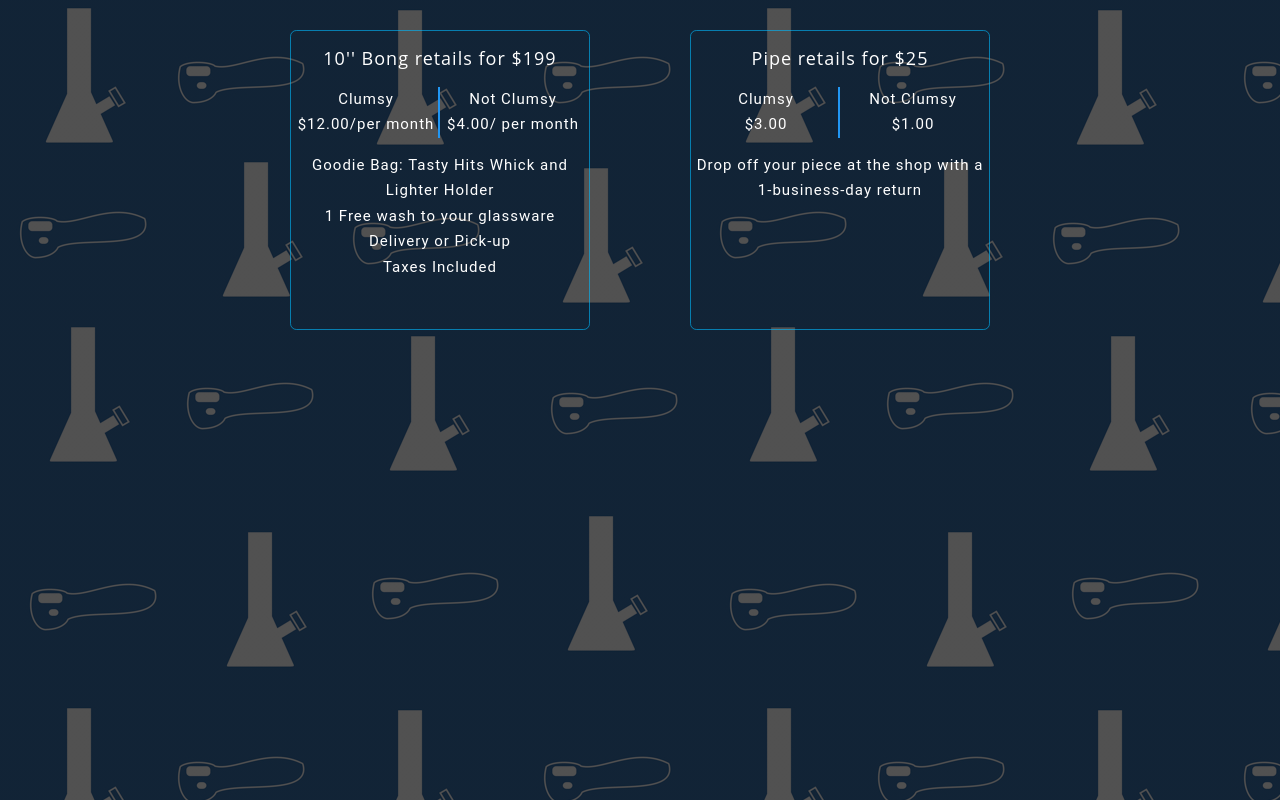
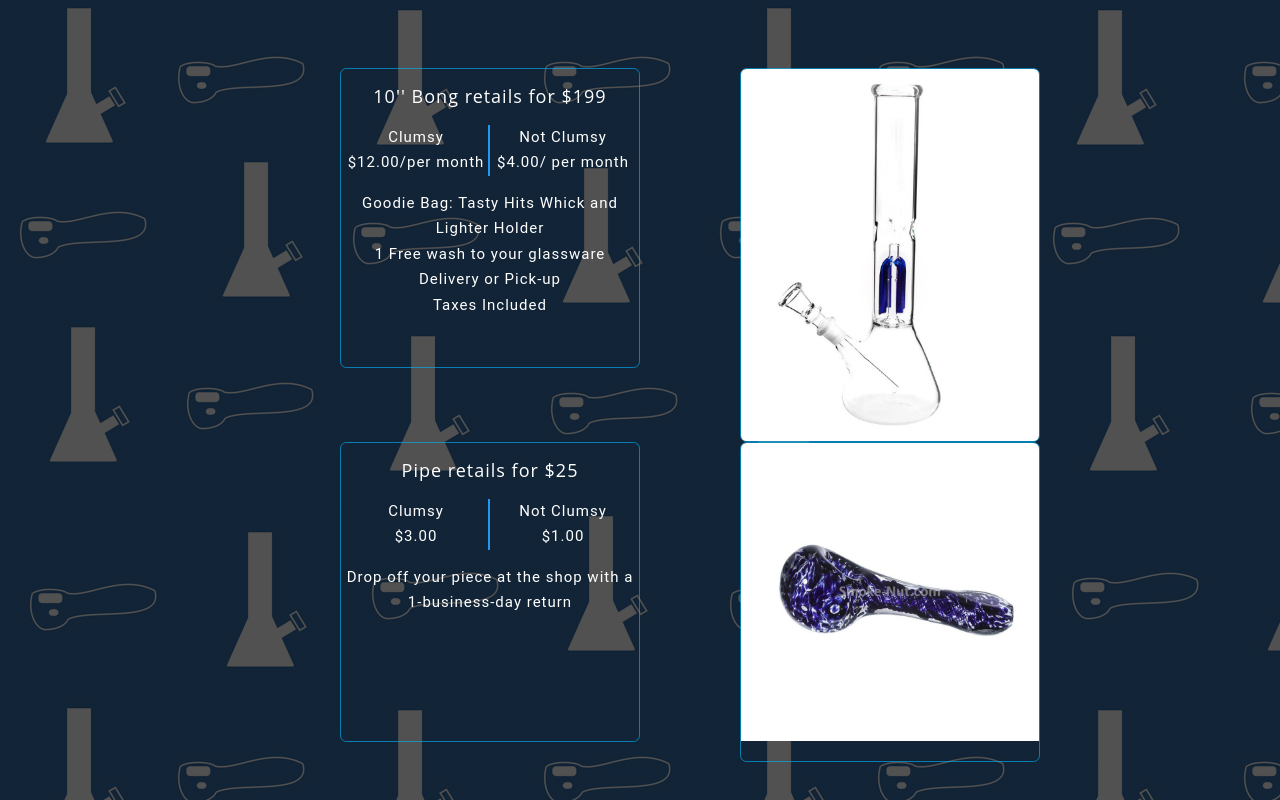
Before and after one commit to tastyhit/front-end, a React (Create React App) app: page /welcome in a window 1280 px wide. Built offline with nearby package versions, Linux system fonts and the light colour scheme.

Commit message:
Added layout of image next to Card.

```diff
--- a/src/assets/css/sales.css
+++ b/src/assets/css/sales.css
@@ -13,6 +13,8 @@
     flex-direction: row;
     flex-wrap: wrap;
     justify-content: flex-end;
+    align-content: center;
+    justify-content: center;
 
   }
 
@@ -37,3 +39,22 @@
   .right-side {
     width: 49%;
   }
+
+img{
+    width:100%;
+    height:auto;
+}
+
+.bong-wrapper{
+    display:flex;
+    justify-content: space-evenly;
+    width:100%;
+    align-content: baseline;
+}
+
+.pipe-wrapper{
+    display:flex;
+    justify-content: space-evenly;
+    width:100%;
+    align-content: baseline;
+}
--- a/src/components/Sales/InfoContainer.js
+++ b/src/components/Sales/InfoContainer.js
@@ -1,10 +1,20 @@
 import React from 'react';
 
 import { Card } from '../../assets/css/layer'
+import styled from 'styled-components';
+
+const ItemCard = styled(Card)`
+    height:auto;
+    padding-top:0;
+    margin:0;
+`;
+
+
 
 const InfoContainer = (props) => {
     return (
         <div className='info-container'>
+            <div className = 'bong-wrapper'>
                 <Card>
                     <div className='box-title'>
                         <h1>10'' Bong retails for $199</h1>
@@ -24,6 +34,12 @@ const InfoContainer = (props) => {
                     <p>Delivery or Pick-up</p>
                     <p>Taxes Included</p>
                 </Card>
+                <ItemCard>
+                    <img src={require('../../assets/images/try.png')} />
+                </ItemCard>
+            </div>
+           <div className='pipe-wrapper'>
+
                 <Card>
                     <div className='box-title'>
                         <h1>Pipe retails for $25</h1>
@@ -41,6 +57,12 @@ const InfoContainer = (props) => {
                     <p>Drop off your piece at the shop with a 1-business-day return</p>
 
                 </Card>
+                    <ItemCard>
+                        <img src={require('../../assets/images/trypipe.jpg')} />
+                    </ItemCard>
+           </div>
+
+
 
         </div>
     )
```
Also changed, not shown: src/assets/images/try.png (added), src/assets/images/trypipe.jpg (added). Lines whose indentation alone changed are shown as unchanged.
